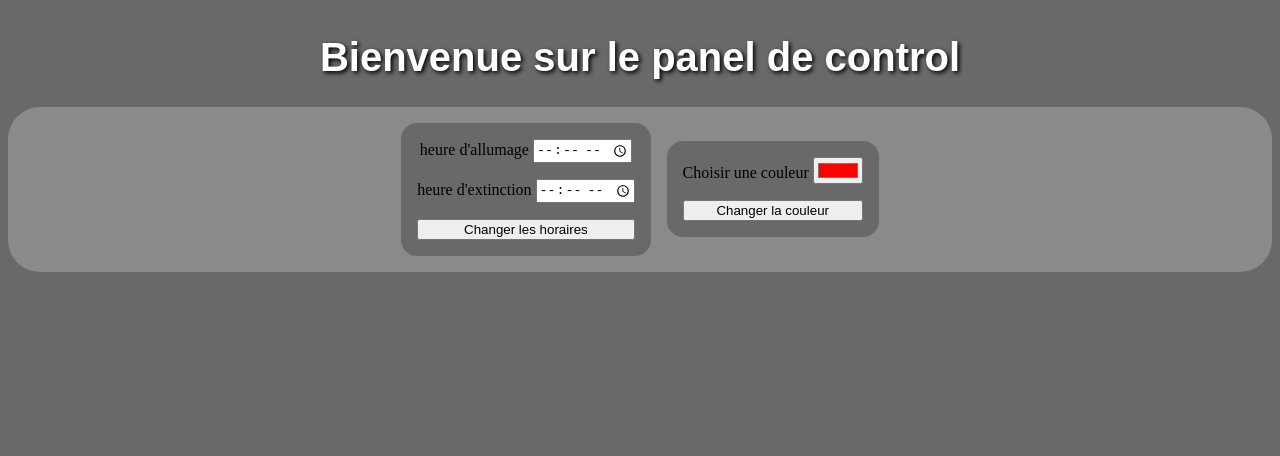
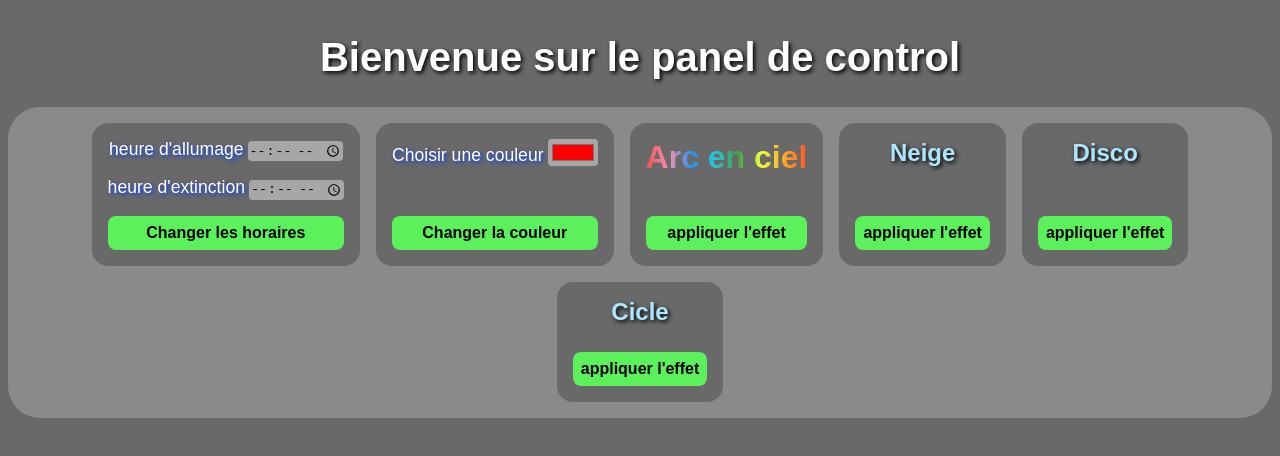
Before and after one commit to theolaederach/christmas-tree-led, a plain HTML site: page index.html in a window 1280 px wide. Drawn offline with Linux system fonts and the light colour scheme.

Commit message:
add effect

```diff
--- a/index.html
+++ b/index.html
@@ -1,19 +1,21 @@
 <!DOCTYPE html>
 <html lang="fr">
+
 <head>
     <meta charset="UTF-8">
     <meta name="viewport" content="width=device-width, initial-scale=1.0">
     <title>⚙️ Control Panel</title>
 
     <style>
-        body{
+        body {
             background-color: #696969;
             display: flex;
             justify-content: center;
             text-align: center;
             flex-direction: column;
         }
-        .main{
+
+        .main {
             background-color: #8A8A8A;
             display: flex;
             padding: 1em;
@@ -22,23 +24,28 @@
             flex-wrap: wrap;
             justify-content: center;
             gap: 1em;
+            align-items: stretch;
         }
-        h2{
+
+        h2 {
             color: #f09797;
             text-shadow: 2px 2px 4px #000000;
             font: bolder 1.5em Arial, sans-serif;
         }
-        p{
+
+        p {
             color: #FFFFFF;
             font: 1em Arial, sans-serif;
             text-shadow: 2px 2px 4px #000000;
         }
-        h1{
+
+        h1 {
             color: #FFFFFF;
             text-shadow: 2px 2px 4px #000000;
             font: bolder 2.5em Arial, sans-serif;
         }
-        .default{
+
+        .default {
             display: flex;
             flex-direction: column;
             gap: 1em;
@@ -46,12 +53,70 @@
             background-color: #696969;
             border-radius: 1em;
         }
+
+        input[type="submit"] {
+            background-color: #5cf05c;
+            border: none;
+            padding: 0.5em;
+            border-radius: 0.5em;
+            font: bolder 1em Arial, sans-serif;
+            cursor: pointer;
+            margin-top: auto;
+        }
+
+        input[type="submit"]:hover {
+            background-color: #30e930;
+            cursor: pointer;
+            translate: -2px -2px;
+            box-shadow: #147014 2px 2px 4px;
+        }
+
+        input[type="color"] {
+            border: none;
+            border-radius: 0.3em;
+            background-color: #a8a6a6;
+        }
+
+        input[type="time"] {
+            border: none;
+            border-radius: 0.3em;
+            background-color: #a8a6a6;
+        }
+
+        label {
+            color: white;
+            text-shadow: #003cff 2px 2px 4px;
+            font: 1.1em Arial, sans-serif;
+        }
+        h3 {
+                    color: #ace5fc;
+                    text-shadow: 2px 2px 4px #000000;
+                    font: bolder 1.5em Arial, sans-serif;
+                    margin-top: 0px;
+                    margin-bottom: 10px;
+                }
+        /* specific rainbow headings: remove the generic h3 shadow and keep gradient fill */
+        #rainbow {
+            margin-top: 0px;
+            margin-bottom: 10px;
+            font-family: sans-serif;
+            font-size: 2em;
+            /* cancel the generic h3 text-shadow */
+            text-shadow: none;
+            /* gradient fill */
+            background: linear-gradient(to right, #ef5350, #f48fb1,  #2196f3, #26c6da, #43a047, #eeff41, #f9a825, #ff5722);
+            -webkit-background-clip: text;
+            background-clip: text;
+            -webkit-text-fill-color: transparent;
+        }
+
     </style>
 </head>
+
 <body>
-        <h1>Bienvenue sur le panel de control</h1>
+    <h1>Bienvenue sur le panel de control</h1>
     <div class="main">
-        <form class="scheduler default">
+        <form class="scheduler default" method="get" action="/set_scheduler">
             <div>
                 <label for="start">heure d'allumage</label>
                 <input type="time" name="start" id="start">
@@ -64,13 +129,32 @@
             <input type="submit" value="Changer les horaires">
 
         </form>
-        <form class="color_picker default">
+        <form class="color_picker default" method="get" action="/set_color">
             <div>
                 <label for="color">Choisir une couleur</label>
                 <input type="color" name="color" id="color" value="#ff0000">
             </div>
             <input type="submit" value="Changer la couleur">
         </form>
+        <form class="effect default" method="get" action="/effect_rainbow">
+            <h3 id="rainbow">Arc en ciel</h3>
+            <input type="submit" value="appliquer l'effet">
+
+        </form>
+         <form class="effect default" method="get" action="/effect_snow">
+            <h3>Neige</h3>
+            <input type="submit" value="appliquer l'effet">
+
+        </form> <form class="effect default" method="get" action="/effect_disco">
+            <h3>Disco</h3>
+            <input type="submit" value="appliquer l'effet">
+
+        </form> <form class="effect default" method="get" action="/effect_cicle">
+            <h3>Cicle</h3>
+            <input type="submit" value="appliquer l'effet">
+
+        </form>
     </div>
 </body>
+
 </html>
```
